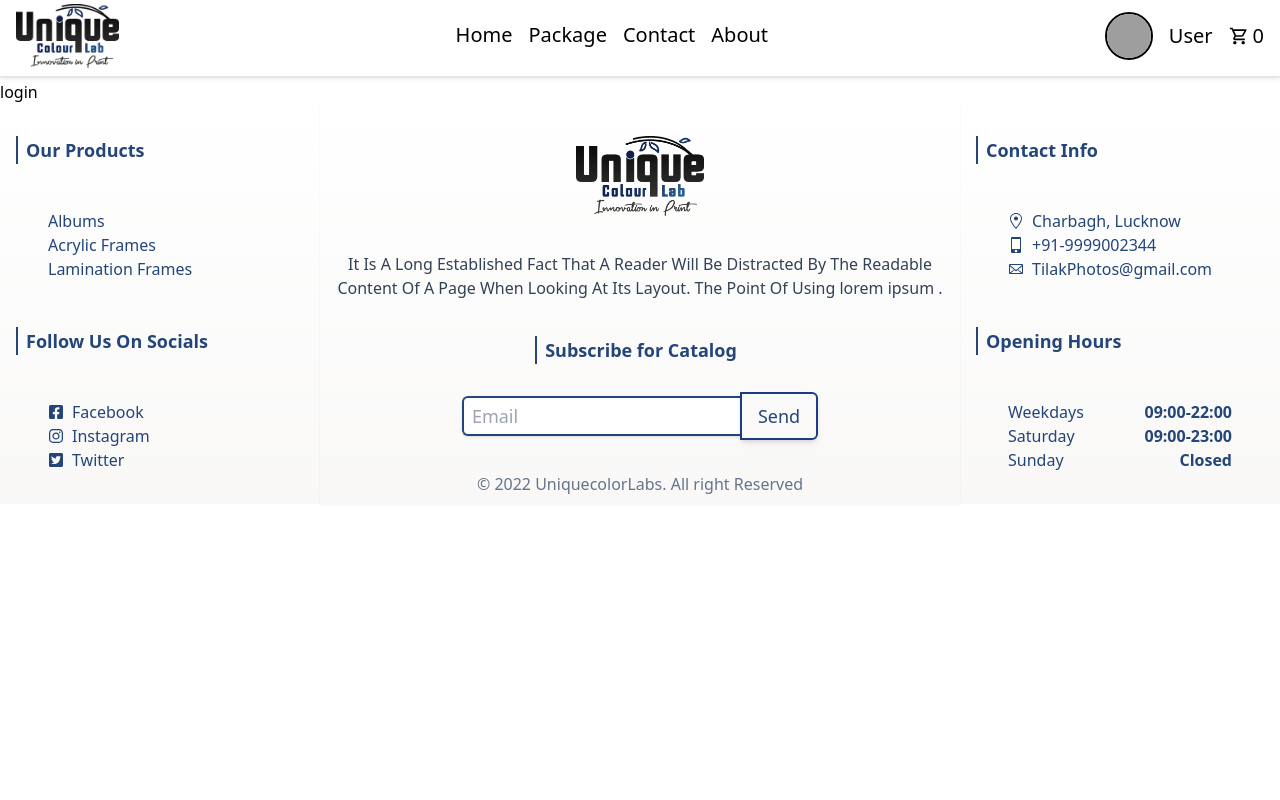
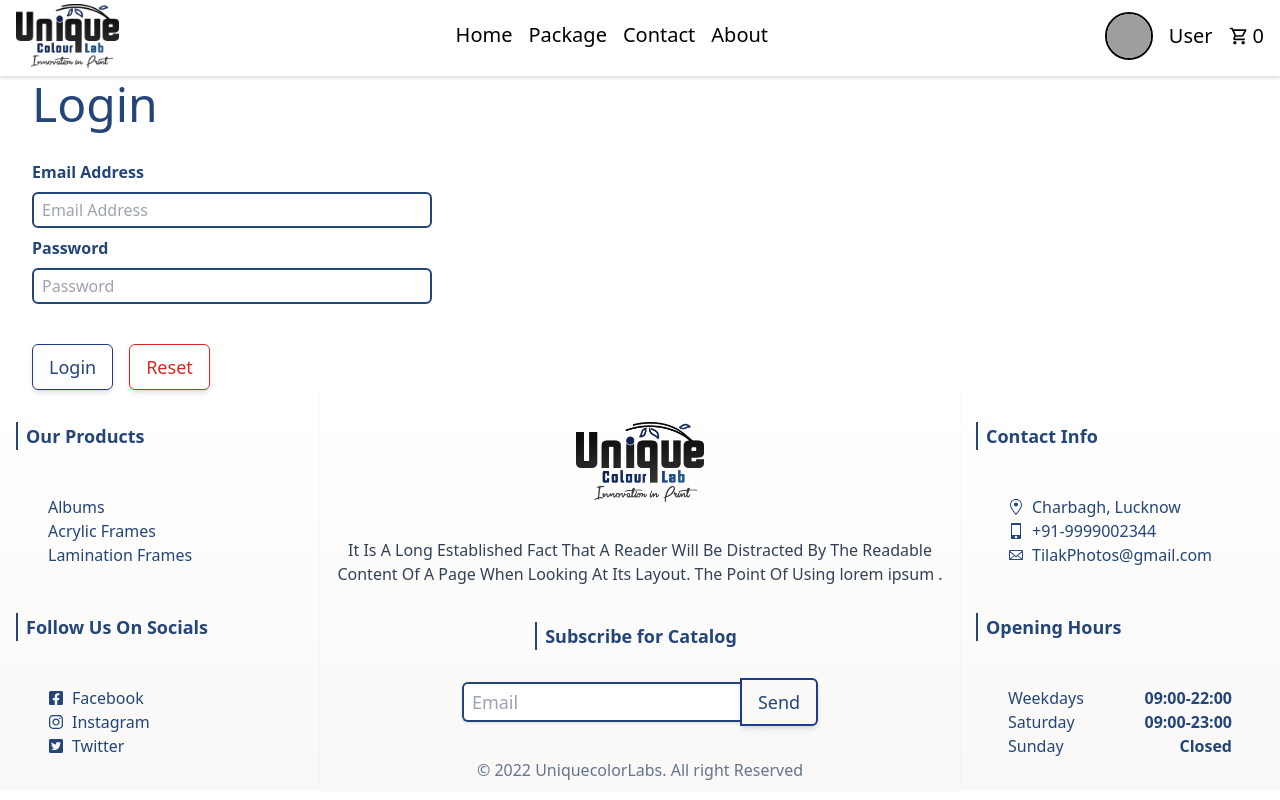
Before and after one commit to ujjwal6792/uniqueColorLab, a React (Vite) app: page /login in a window 1280 px wide. Built offline with nearby package versions, Linux system fonts and the light colour scheme; grey boxes are pictures that could not be loaded; what dotted-map would draw is missing.

Commit message:
login page made

```diff
--- a/src/pages/credentials/Login.jsx
+++ b/src/pages/credentials/Login.jsx
@@ -1,14 +1,53 @@
-import React from 'react'
-import {Form, Formik} from "formik"
+import { useState, useEffect } from "react";
+import { Form, Formik } from "formik";
+import * as Yup from "yup";
+import TextFieldBase from "../../components/textFields/TextFieldBase";
+import HomeButton from "../../components/buttons/HomeButton";
 
 const Login = () => {
+    const [formValues, setFormValues] = useState()
+
+    const validate = Yup.object({
+        email:  Yup.string().email( "Email is invalid").required("Email is required"),
+        password:  Yup.string().required("Password is required"),
+    })
   return (
-      <Formik >
-        <div className='pt-20 md:pt24'>
-        <h1>login</h1>
-    </div>
+    <Formik
+    initialValues={{
+      email: "",
+      password: "",
+    }}
+    validationSchema={validate}
+    onSubmit = {values => {setFormValues(values)}}
+  >
+      <div className="pt-20 px-6 md:px-8 md:pt24">
+      <h1 className="text-5xl text-blue-dark pb-10 md:pd-20"> Login</h1>
+        <Form className="flex flex-col gap-4">
+
+          <TextFieldBase
+            style="min-w-[300px] max-w-[400px] w-[40vw] text-blue-dark"
+            placeholder="Email Address"
+            type="email"
+            name="email"
+            labelstyle="font-semibold -my-2 text-blue-dark"
+          />
+
+          <TextFieldBase
+            style="min-w-[300px] max-w-[400px] w-[40vw] text-blue-dark"
+            placeholder="Password"
+            type="password"
+            name="password"
+            labelstyle="font-semibold -my-2 text-blue-dark"
+          />
+
+          <div className="flex gap-4 -mt-2">
+              <HomeButton type="submit" text="Login" style="rounded-md text-blue-dark"/>
+              <HomeButton type="reset" text="Reset" style="rounded-md border-red-600 text-red-600 hover:bg-red-600"/>
+          </div>
+         </Form>
+      </div>
     </Formik>
-  )
-}
+  );
+};
 
-export default Login
+export default Login;
```
